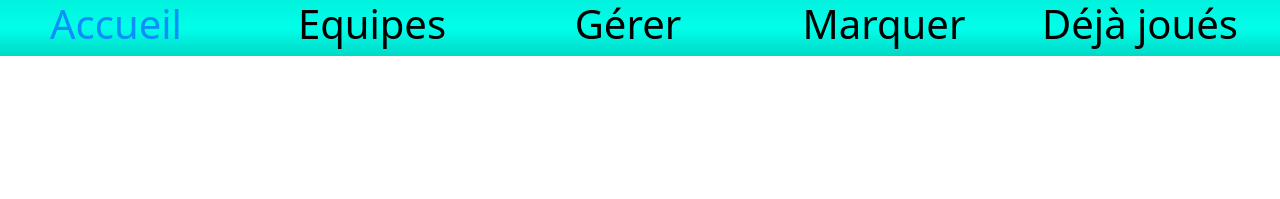
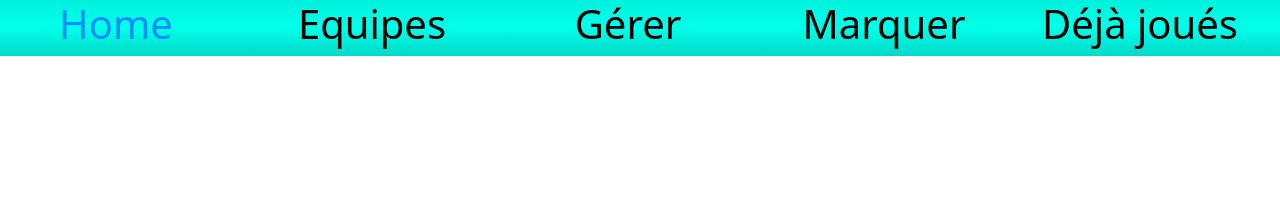
Before and after one commit to maelget1/VolscoreNEMATH, a PHP site: page /gabarit.php?action=home in a window 1280 px wide. Shown: the top 199 px of the page. Run offline with PHP 8.4, Linux system fonts and the light colour scheme; data that the repository does not hold is empty; some libraries are stand-ins or nearby versions.

Commit message:
changer le titre de l'accueil en "Home"

```diff
--- a/PhP/gabarit.php
+++ b/PhP/gabarit.php
@@ -12,7 +12,7 @@
     <div class="row mw-100">
         <div class="col">
             <a href="?action=home" class="link">
-                <h1>Accueil</h1>
+                <h1>Home</h1>
             </a>
         </div>
         <div class="col">
```
